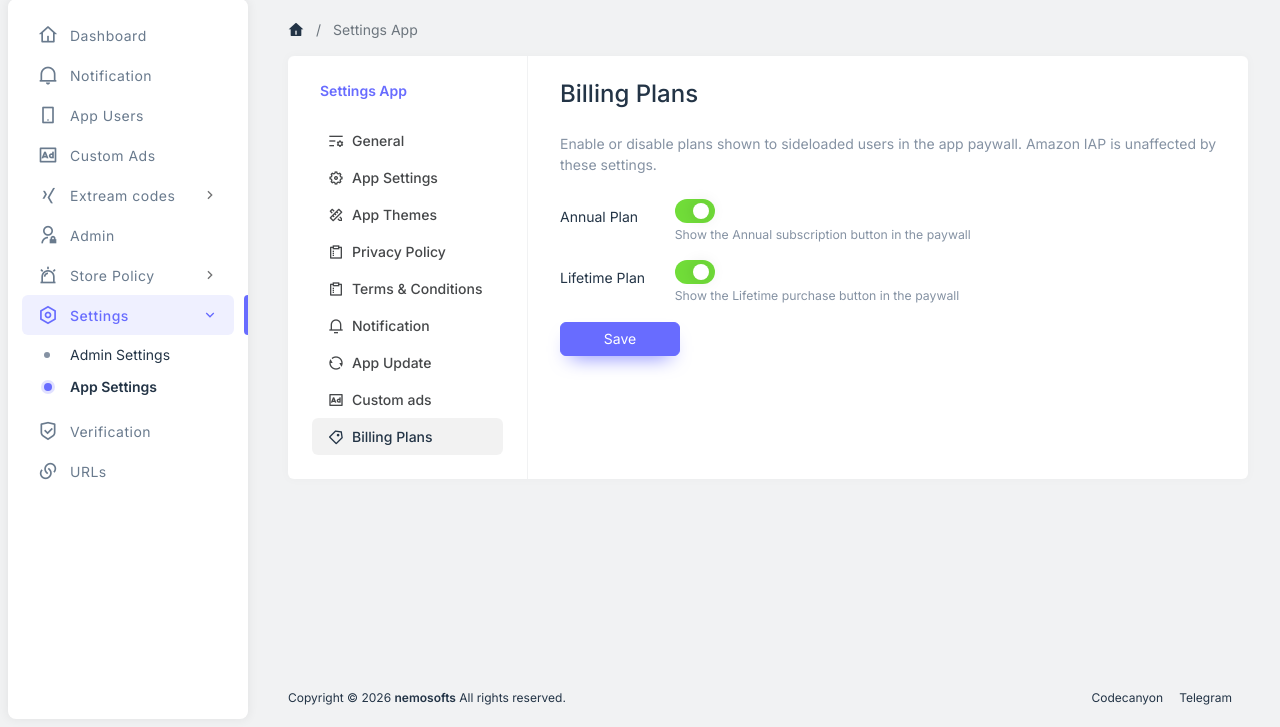
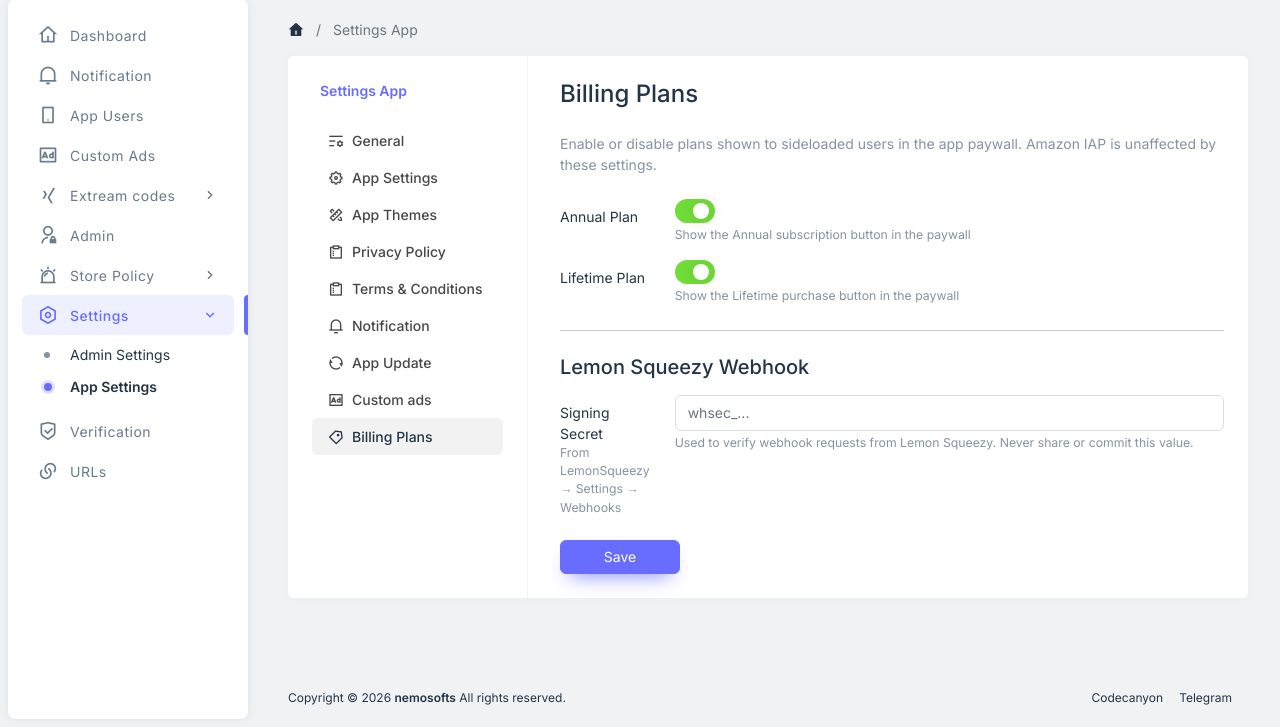
Before and after one commit to arunmahax/mypap, a PHP site: page /settings_app.php in a window 1280 px wide, after a click on "Billing Plans". Shown: the part 73-800 px from the top of the page. Run offline with PHP 8.4, Linux system fonts and the light colour scheme; a user stored in the database is signed in; data comes from the database, SQL or seed files in the repository; data that the repository does not hold is empty.

Commit message:
Fix Lemon Squeezy webhook: wrong DB path + move secret to DB
- ls_webhook.php: fix require path db.php -> db_helper.php (purchases were failing with 500)
- ls_webhook.php: read signing secret from tbl_settings instead of hardcoding it in source
- settings_app.php: add Lemon Squeezy Signing Secret field to Billing Plans tab
- database.sql: add ls_webhook_secret, plan_annual_enabled, plan_lifetime_enabled columns
- migration_ls_secret.sql: ALTER TABLE for existing installations

Co-Authored-By: Claude Sonnet 4.6 <noreply@anthropic.com>

```diff
--- a/install/database.sql
+++ b/install/database.sql
@@ -113,7 +113,10 @@ CREATE TABLE `tbl_settings` (
   `app_redirect_url` text NOT NULL,
   `custom_ads` varchar(10) NOT NULL DEFAULT 'false',
   `custom_ads_clicks` int(10) NOT NULL DEFAULT 12,
-  `is_theme` varchar(255) NOT NULL
+  `is_theme` varchar(255) NOT NULL,
+  `plan_annual_enabled` varchar(10) NOT NULL DEFAULT 'true',
+  `plan_lifetime_enabled` varchar(10) NOT NULL DEFAULT 'true',
+  `ls_webhook_secret` varchar(255) NOT NULL DEFAULT ''
 ) ENGINE=InnoDB DEFAULT CHARSET=utf8mb4 COLLATE=utf8mb4_general_ci;
 
 --
--- a/settings_app.php
+++ b/settings_app.php
@@ -39,7 +39,8 @@
 
         $data = array(
             'plan_annual_enabled'   => ($_POST['plan_annual_enabled'])   ? 'true' : 'false',
-            'plan_lifetime_enabled' => ($_POST['plan_lifetime_enabled']) ? 'true' : 'false'
+            'plan_lifetime_enabled' => ($_POST['plan_lifetime_enabled']) ? 'true' : 'false',
+            'ls_webhook_secret'     => trim($_POST['ls_webhook_secret'])
         );
 
         $settings_edit = Update('tbl_settings', $data, "WHERE id = '1'");
@@ -519,6 +520,7 @@
                                 <form action="" name="settings_billing" method="POST" enctype="multipart/form-data">
                                     <h4 class="mb-4">Billing Plans</h4>
                                     <p class="text-muted mb-4">Enable or disable plans shown to sideloaded users in the app paywall. Amazon IAP is unaffected by these settings.</p>
+
                                     <div class="mb-3 row">
                                         <label for="" class="col-sm-2 col-form-label">Annual Plan</label>
                                         <div class="col-sm-10">
@@ -539,6 +541,22 @@
                                             <small class="text-muted">Show the Lifetime purchase button in the paywall</small>
                                         </div>
                                     </div>
+
+                                    <hr class="my-4">
+                                    <h5 class="mb-3">Lemon Squeezy Webhook</h5>
+                                    <div class="mb-3 row">
+                                        <label for="ls_webhook_secret" class="col-sm-2 col-form-label">
+                                            Signing Secret
+                                            <small class="d-block text-muted fw-normal">From LemonSqueezy → Settings → Webhooks</small>
+                                        </label>
+                                        <div class="col-sm-10">
+                                            <input type="text" class="form-control" id="ls_webhook_secret" name="ls_webhook_secret"
+                                                placeholder="whsec_..."
+                                                value="<?php echo htmlspecialchars($settings_data['ls_webhook_secret'] ?? ''); ?>">
+                                            <small class="text-muted">Used to verify webhook requests from Lemon Squeezy. Never share or commit this value.</small>
+                                        </div>
+                                    </div>
+
                                     <button type="submit" name="billing_submit" class="btn btn-primary" style="min-width: 120px;">Save</button>
                                 </form>
                             </div>
```
Also changed, not shown: PHP Code/UPDATE USER/migration_ls_secret.sql (added, +7 -0 lines), ls_webhook.php (+12 -5 lines).
